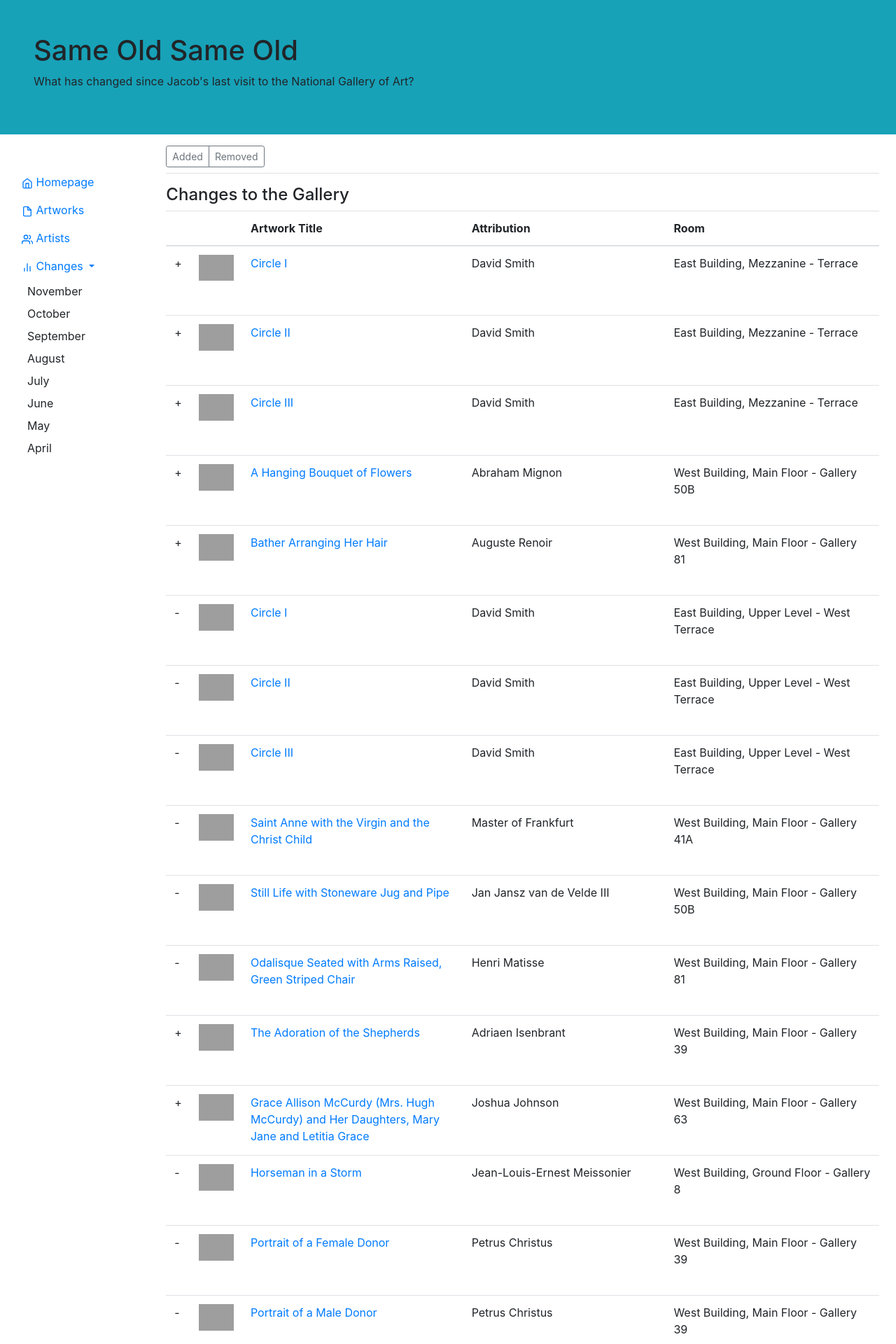
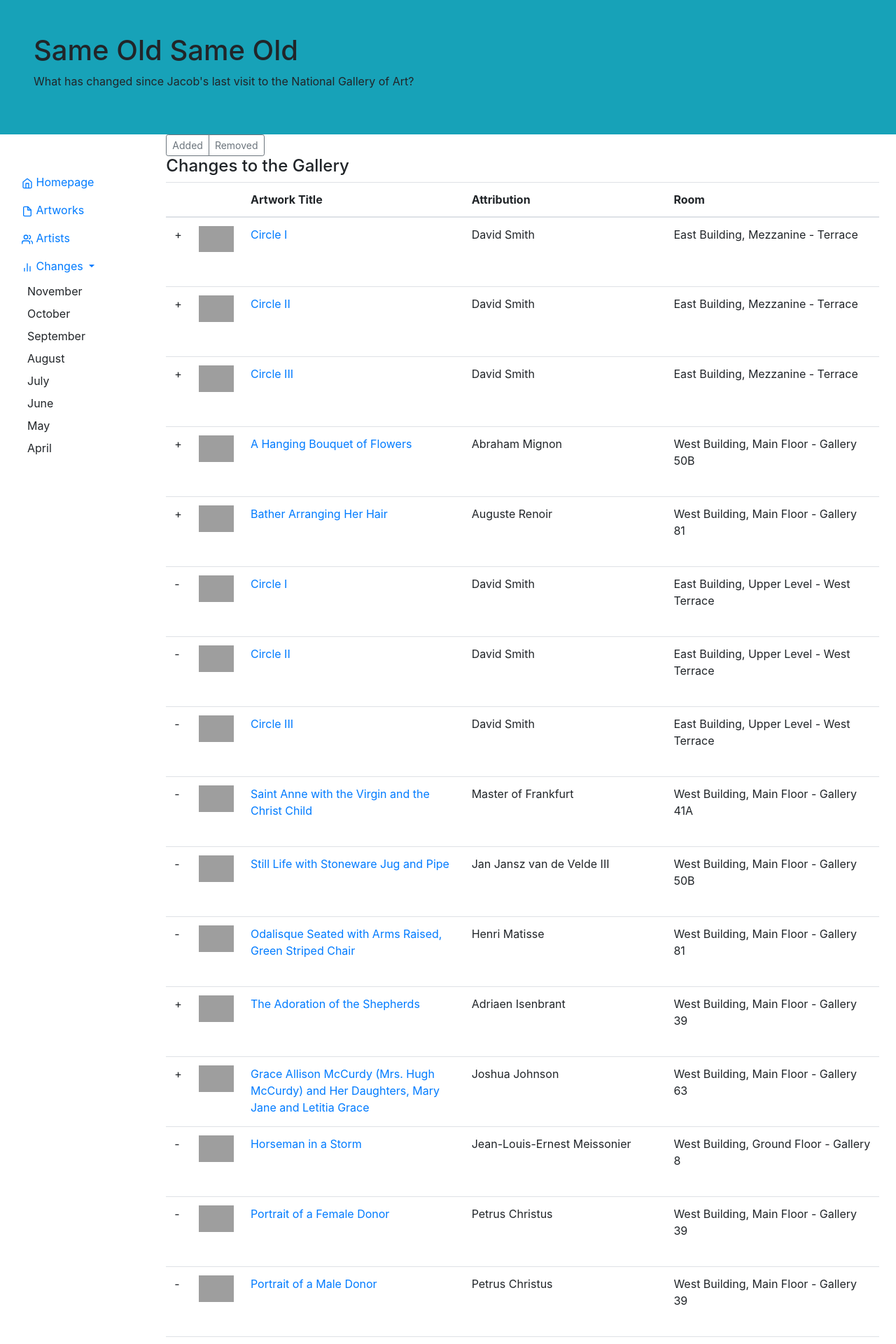
Before and after one commit to jacobmgreer/Same-Old-Same-Old, a Jekyll site: the page built from galleries/east/index.md, in a window 1280 px wide. Shown: the top 1920 px of the page at 70% size. Built offline with Jekyll 4.4.1, drawn with Linux system fonts in a browser that asks for light colours; our own code applies the rules of GitHub Pages for plain Markdown files; grey boxes are pictures that could not be loaded.

Commit message:
Update default.html

```diff
--- a/_layouts/default.html
+++ b/_layouts/default.html
@@ -55,14 +55,12 @@
     </nav>
 
     <main role="main" class="col-md-9 ml-sm-auto col-lg-10 px-4">
-      <div class="d-flex justify-content-between flex-wrap flex-md-nowrap align-items-center pt-3 pb-2 mb-3 border-bottom">
-        <div class="btn-toolbar mb-2 mb-md-0">
+        <div class="btn-toolbar mb-2 mb-md-0 align-items-md-center">
           <div class="btn-group mr-2">
             <button type="button" class="btn btn-sm btn-outline-secondary">Added</button>
             <button type="button" class="btn btn-sm btn-outline-secondary">Removed</button>
           </div>
         </div>
-      </div>
 
       <h4>Changes to the Gallery</h4>
       <div class="table-responsive">
```
